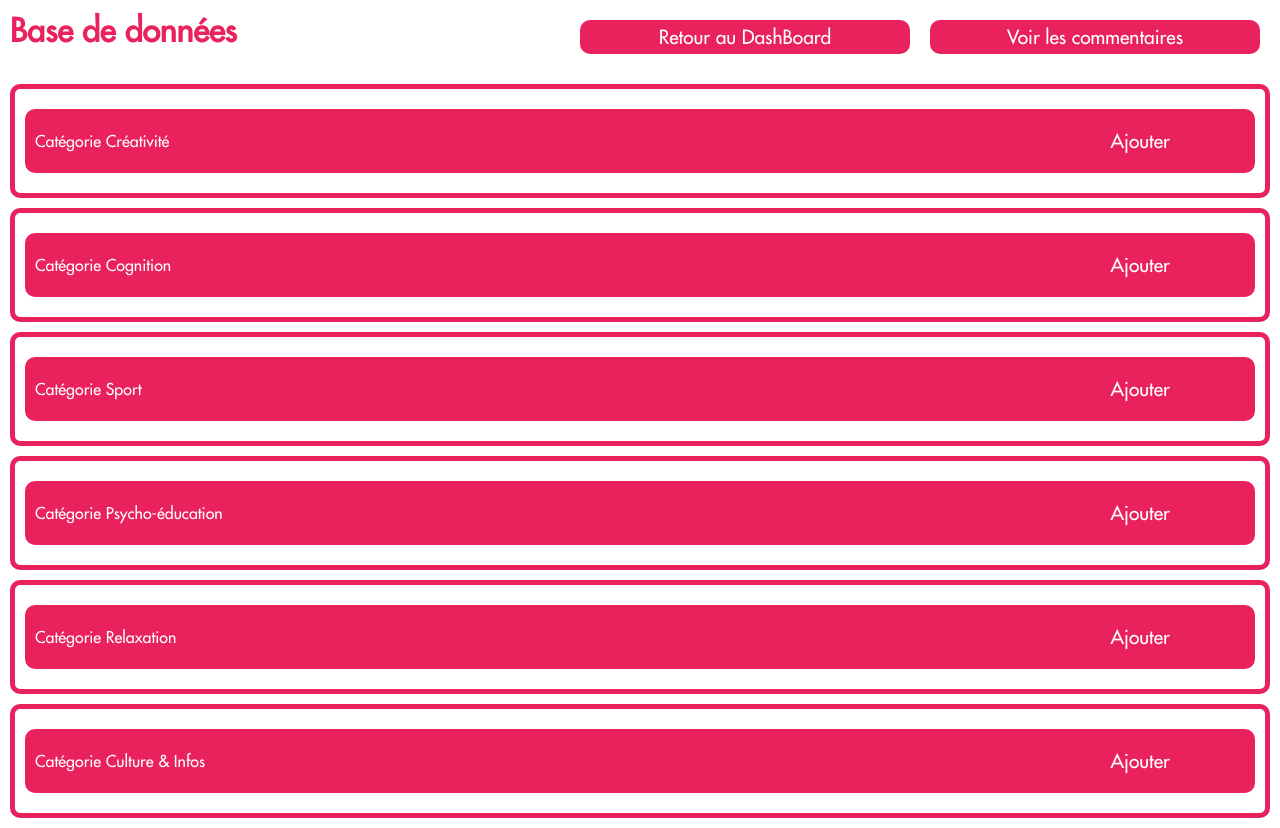
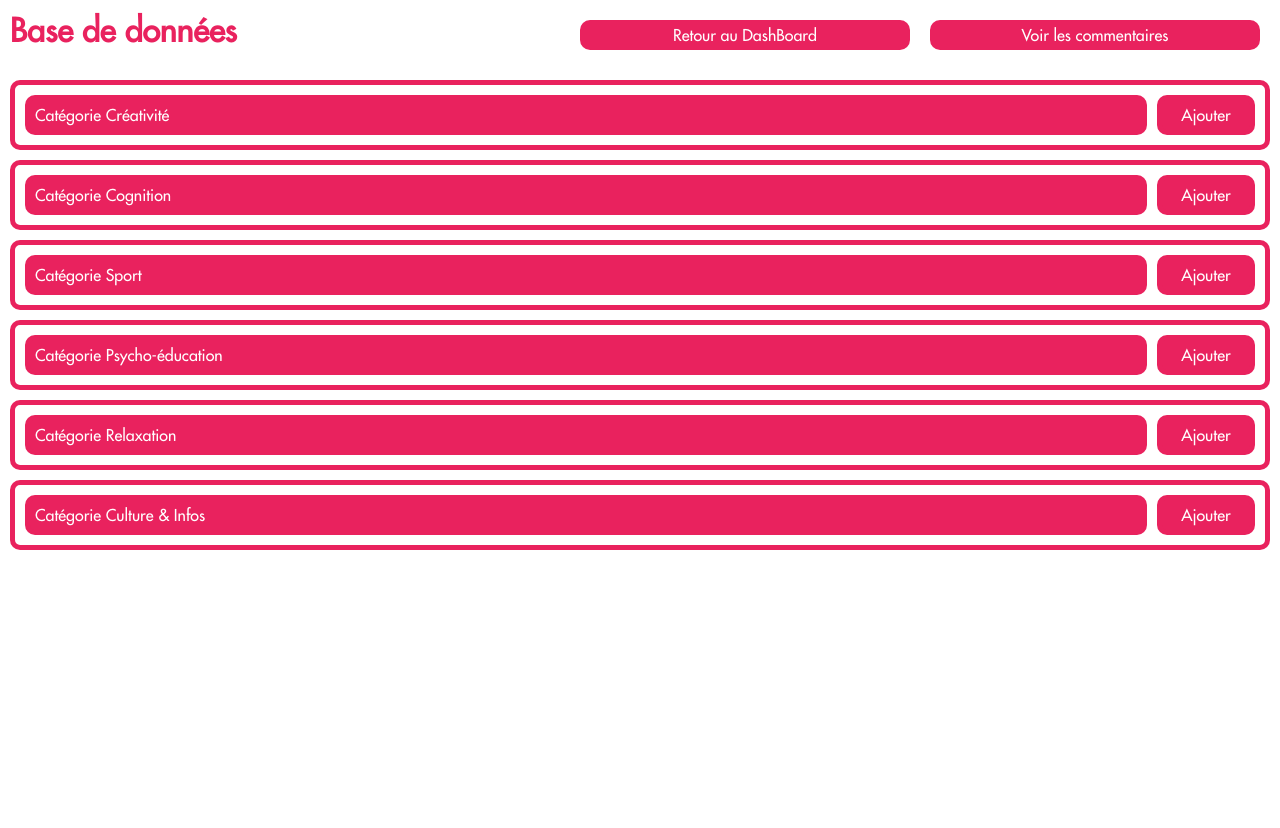
Before and after one commit to louischarnay/IUT-apprehab-project, a PHP site: page /viewDatabase.php in a window 1280 px wide. After the commit the page ends 550 px from the top, so only its background shows below. Run offline with PHP 8.4, Linux system fonts and the light colour scheme; data comes from the database, SQL or seed files in the repository; both versions use the stored data as it was after the commit.

Commit message:
bt suppr + add theme fonctionnels

```diff
--- a/PHP/class/Db.php
+++ b/PHP/class/Db.php
@@ -118,6 +118,18 @@ class Db {
         return "Exercice supprimé";
     }
 
+    public function deleteItem(string $id){
+        $sth = $this->pdo->prepare("SELECT * FROM Items WHERE idItem= :id");
+        $sth->execute(["id" => $id]);
+        $result = $sth->fetch();
+        if($result == false){
+            return "Item non existant";
+        }
+        $sth = $this->pdo->prepare("DELETE FROM Items WHERE idItem= :id");
+        $sth->execute(["id" => $id]);
+        return "Item supprimé";
+    }
+
     public function deleteTheme(string $nom){
         $sth = $this->pdo->prepare("SELECT * FROM Themes WHERE nomTheme= :nom");
         $sth->execute(["nom" => $nom]);
@@ -205,22 +217,19 @@ class Db {
     public function getThemesFromCategorie(string $idCategory){
         $sth = $this->pdo->prepare("SELECT * FROM Themes WHERE categorieId= :idCategory");
         $sth->execute(["idCategory" => $idCategory]);
-        $result = $sth->fetchAll(PDO::FETCH_COLUMN, 1);
-        return $result;
+        return $sth->fetchAll(PDO::FETCH_COLUMN, 1);
     }
 
     public function getExerciceFromTheme(string $idLesson){
         $sth = $this->pdo->prepare("SELECT * FROM Exercices WHERE themeId= :idLesson");
         $sth->execute(["idLesson" => $idLesson]);
-        $result = $sth->fetchAll(PDO::FETCH_COLUMN, 1);
-        return $result;
+        return $sth->fetchAll(PDO::FETCH_COLUMN, 1);
     }
 
     public function getItemsFromExercice(string $idExercice){
         $sth = $this->pdo->prepare("SELECT * FROM Items WHERE exerciceId= :idExercice");
         $sth->execute(["idExercice" => $idExercice]);
-        $result = $sth->fetchAll(PDO::FETCH_COLUMN, 2);
-        return $result;
+        return $sth->fetchAll();
     }
 
     public function getAllCommentaires(){
--- a/PHP/css/style.css
+++ b/PHP/css/style.css
@@ -21,7 +21,7 @@ main{
     min-height: 100vh;
     flex-direction: column;
     padding: 0 50px;
-    font-size: 1.2rem;
+    font-size: 1rem;
 }
 form{
     display: flex;
@@ -30,7 +30,7 @@ form{
     width: 100%;
 }
 input, button, select, textarea, a{
-    font-size: 1.2rem;
+    font-size: 1rem;
     margin: 10px;
 }
 label{
@@ -88,6 +88,7 @@ button, a{
     border: var(--couleurPrincipale) 5px solid;
     color: white;
     border-radius: 10px;
+    width: 100%;
 }
 
 a{
@@ -108,14 +109,22 @@ a{
 }
 
 .categorieDataBase{
+    margin-right: 10px;
+}
+.btAddTheme{
+    width: 105px;
+}
+
+.categorieDataBase, .btAddTheme{
     background-color: var(--couleurPrincipale);
     color: white;
     border-radius: 10px;
+    padding: 5px;
     border: 5px var(--couleurPrincipale) solid;
 }
 
 .themeDataBase, .exerciceDataBase, .itemNode{
-    border: 5px var(--couleurPrincipale) solid;
+    border-bottom: 5px var(--couleurPrincipale) solid;
     border-radius: 10px;
     padding: 0 10px;
 }
@@ -176,16 +185,23 @@ a{
 }
 
 .categorieDataBase, .themeDataBase, .exerciceDataBase{
-    margin: 10px 0;
     display: flex;
     flex-direction: row;
     align-items: center;
     justify-content: space-between;
+    transition: all 1s;
+}
 
+.themeDataBase{
+    margin-left: 5%;
+}
+
+.exerciceDataBase{
+    margin-left: 10%;
 }
 
 .itemNode{
-    margin: 10px 0;
+    margin-left: 15%;
     display: flex;
     flex-direction: row;
     align-items: center;
@@ -200,10 +216,18 @@ a{
     margin: 10px;
 }
 
+.divDataBaseButton{
+    display: flex;
+    flex-direction: row;
+    width: 100%;
+    align-items: center;
+    justify-content: space-between;
+}
+
 .buttonsForm{
     display: flex;
     flex-direction: row;
-    width: 50%;
+    width: 350px;
 }
 
 .divButtons{
@@ -234,34 +258,84 @@ a{
 }
 
 .blue{
-    border-color: darkblue;
+    border-color: cadetblue;
 }
-.blue button{
-    border-color: darkblue;
-    background-color: darkblue;
+.blue button, .blue .button{
+    border-color: cadetblue;
+    background-color: cadetblue;
 }
 .red{
-    border-color: red;
+    border-color: rebeccapurple;
 }
-.red button{
-    border-color: red;
-    background-color: red;
+.red button, .red .button{
+    border-color: rebeccapurple;
+    background-color: rebeccapurple;
 }
 .brown{
-    border-color: saddlebrown;
+    border-color: mediumseagreen;
 }
-.brown button{
-    border-color: saddlebrown;
-    background-color: saddlebrown;
+.brown button, .brown .button{
+    border-color: mediumseagreen;
+    background-color: mediumseagreen;
 }
 .buttonsForm form{
     padding: 0;
 }
 .itemNode .buttonsForm{
-    width: 34%;
+    width: 225px;
 }
 .categorieDataBase form{
-    width: 18%;
+    width: 11%;
+}
+.categoryNode{
+    width: 100%;
+}
+.button{
+    width: 100%;
+    border: 5px solid;
+    color: white;
+    border-radius: 10px;
+    margin: 10px;
+}
+
+.modalAddTheme {
+    display: none; /* Hidden by default */
+    position: fixed; /* Stay in place */
+    z-index: 1; /* Sit on top */
+    left: 0;
+    top: 0;
+    width: 100%; /* Full width */
+    height: 100%; /* Full height */
+    overflow: auto; /* Enable scroll if needed */
+    background-color: rgb(0,0,0); /* Fallback color */
+    background-color: rgba(0,0,0,0.4); /* Black w/ opacity */
+}
+
+/* Modal Content/Box */
+.modal-content {
+    background-color: #fefefe;
+    margin: 15% auto; /* 15% from the top and centered */
+    padding: 20px;
+    border: 1px solid #888;
+    width: 80%; /* Could be more or less, depending on screen size */
+}
+
+.btCloseAddTheme{
+    color: red;
+    margin-top: -20px;
+    float: right;
+    font-size: 2rem;
+    cursor: pointer;
+}
+.btAddTheme{
+
+}
+
+.close:hover,
+.close:focus {
+    color: black;
+    text-decoration: none;
+    cursor: pointer;
 }
 @media (max-width: 1000px) {
     .divThemeExercice{
--- a/PHP/js/arborescence.js
+++ b/PHP/js/arborescence.js
@@ -4,7 +4,8 @@ let arrayExercices = document.getElementsByClassName("exerciceDataBase");
 
 for (let i = 0; i < arrayCategories.length; i++) {
     arrayCategories[i].addEventListener("click", function() {
-        let children = this.parentElement.children
+        let children = this.parentElement.parentElement.parentElement.children
+        console.log(children)
         for (let cpt = 0; cpt < children.length; cpt++){
             if(children[cpt].classList.contains("themeNode")){
                 children[cpt].classList.toggle("hidden")
--- a/PHP/traitement/ajoutTheme.php
+++ b/PHP/traitement/ajoutTheme.php
@@ -3,4 +3,4 @@ include "../class/Db.php";
 session_start();
 $db = new Db();
 $_SESSION["message"] = $db->addTheme($_POST["titreTheme"], $_POST["dropCategorie"]);
-header("Location: ../index.php");
+header("Location: ../viewDatabase.php");
--- a/PHP/traitement/suppr.php
+++ b/PHP/traitement/suppr.php
@@ -12,5 +12,8 @@ switch ($_POST["typeSuppr"]){
     case  "Mot":
         $_SESSION["message"] = $db->deleteMot($_POST["dropSuppr"]);
         break;
+    case "Item":
+        $_SESSION["message"] = $db->deleteItem($_POST["dropSuppr"]);
+        break;
 }
-header("Location: ../index.php");
+header("Location: ../viewDatabase.php");
--- a/PHP/viewDatabase.php
+++ b/PHP/viewDatabase.php
@@ -20,15 +20,26 @@ $db = new Db();?>
         foreach ($categories as $category):
             echo '
                 <div class="divDataBase">
-                    <div class="categoryNode">
-                        <div class="categorieDataBase">
-                        <div class="categorieDataBase">
-                            Catégorie '.$category.'</div>
-                            <form>
-                                <input type="hidden">
-                                <button type="submit">Ajouter</button>
-                            </form>
-                        </div>';
+                    <div class="divDataBaseButton">
+                        <div class="categoryNode">
+                            <div class="categorieDataBase">
+                                Catégorie '.$category. '
+                            </div>
+                        </div>
+                        <div class="btAddTheme">Ajouter</div>
+                        <div class="modalAddTheme">
+                            <div class="modal-content">
+                                <div class="btCloseAddTheme">x</div>
+                                <p>Ajouter un thème dans la catégorie ' .$category.'</p>
+                                <form action="traitement/ajoutTheme.php" enctype="multipart/form-data" method="post">
+                                    <label for="titreTheme">Titre</label>
+                                    <input type="text" name="titreTheme">
+                                    <input type="hidden" name="dropCategorie" value="'.$category.'">
+                                    <button type="submit">Ajouter</button>
+                                </form>
+                            </div>
+                        </div>
+                    </div>';
             $idCategory = $db->getCategorieId($category);
             $themes = $db->getThemesFromCategorie($idCategory);
             foreach ($themes as $theme):
@@ -39,18 +50,12 @@ $db = new Db();?>
                             <div class="themeDataBase brown">
                                 Thème '.$theme.'
                                 <div class="buttonsForm">
-                                    <form>
-                                        <input type="hidden" value="'.$idTheme.'">
-                                        <button type="submit">Ajouter</button>
-                                    </form>
-                                    <form>
-                                        <input type="hidden" value="'.$idTheme.'">
-                                        <button type="submit">Modifier</button>
-                                    </form>
+                                    <div class="button brown">Ajouter</div>
+                                    <div class="button brown">Modifier</div>
                                     <form action="traitement/suppr.php" enctype="application/x-www-form-urlencoded" method="post">
                                         <input type="hidden" value="'.$theme.'" name="dropSuppr">
                                         <input type="hidden" value="Theme" name="typeSuppr">
-                                        <button type="submit">Supprimer</button>
+                                        <button type="submit">Suppr</button>
                                     </form>
                                 </div>
                         </div>';
@@ -60,18 +65,12 @@ $db = new Db();?>
                                 <div class="exerciceDataBase blue">
                                     Exercice '.$exercice.'
                                     <div class="buttonsForm">
-                                        <form>
-                                            <input type="hidden" value="'.$idTheme.'">
-                                            <button type="submit">Ajouter</button>
-                                        </form>
-                                        <form>
-                                            <input type="hidden" value="'.$idTheme.'">
-                                            <button type="submit">Modifier</button>
-                                        </form>
-                                    <form action="traitement/suppr.php" enctype="application/x-www-form-urlencoded" method="post">
+                                    <div class="button blue">Ajouter</div>
+                                    <div class="button blue">Modifier</div>
+                                    <form action="traitement/suppr.php" enctype="multipart/form-data" method="post">
                                         <input type="hidden" value="'.$exercice.'" name="dropSuppr">
                                         <input type="hidden" value="Exercice" name="typeSuppr">
-                                        <button type="submit">Supprimer</button>
+                                        <button type="submit">Suppr</button>
                                     </form>
                                     </div>
                                 </div>';
@@ -80,15 +79,13 @@ $db = new Db();?>
                     foreach ($items as $item):
                         echo '
                                 <div class="hidden itemNode red">
-                                    Item '.$item.'
+                                    Item '.$item['typeItem'].'
                                     <div class="buttonsForm">
-                                        <form>
-                                            <input type="hidden" value="'.$idTheme.'">
-                                            <button type="submit">Modifier</button>
-                                        </form>
-                                        <form>
-                                            <input type="hidden" value="'.$idTheme.'">
-                                            <button type="submit">Supprimer</button>
+                                    <div class="button red">Modifier</div>
+                                        <form action="traitement/suppr.php" enctype="multipart/form-data" method="post">
+                                            <input type="hidden" value="'.$item['idItem'].'" name="dropSuppr">
+                                            <input type="hidden" value="Item" name="typeSuppr">
+                                            <button type="submit">Suppr</button>
                                         </form>
                                     </div>
                                     </div>';
@@ -102,7 +99,9 @@ $db = new Db();?>
                     </div>
                 </div>';
         endforeach;?>
+
     </div>
     <script src="js/arborescence.js"></script>
+    <script src="js/popup.js"></script>
 </body>
 </html>
```
Also changed, not shown: PHP/js/popup.js (added, +15 -0 lines), PHP/database/database.db, PHP/database/images/Canon_40D_photoshop_import.jpg (added), PHP/database/images/Clap Trap.jpg (added), PHP/database/images/wakfu yugo.jpg (added).
